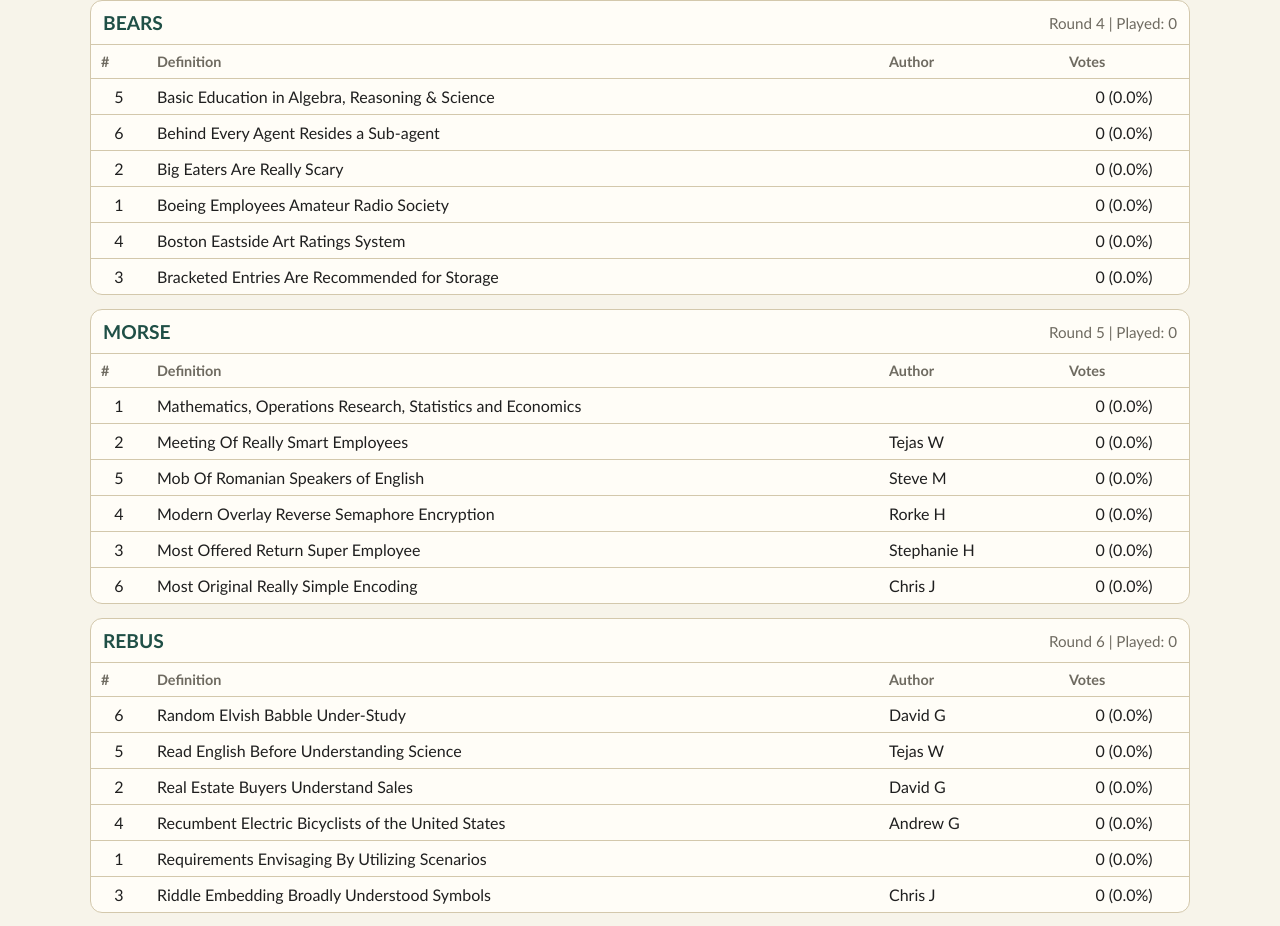
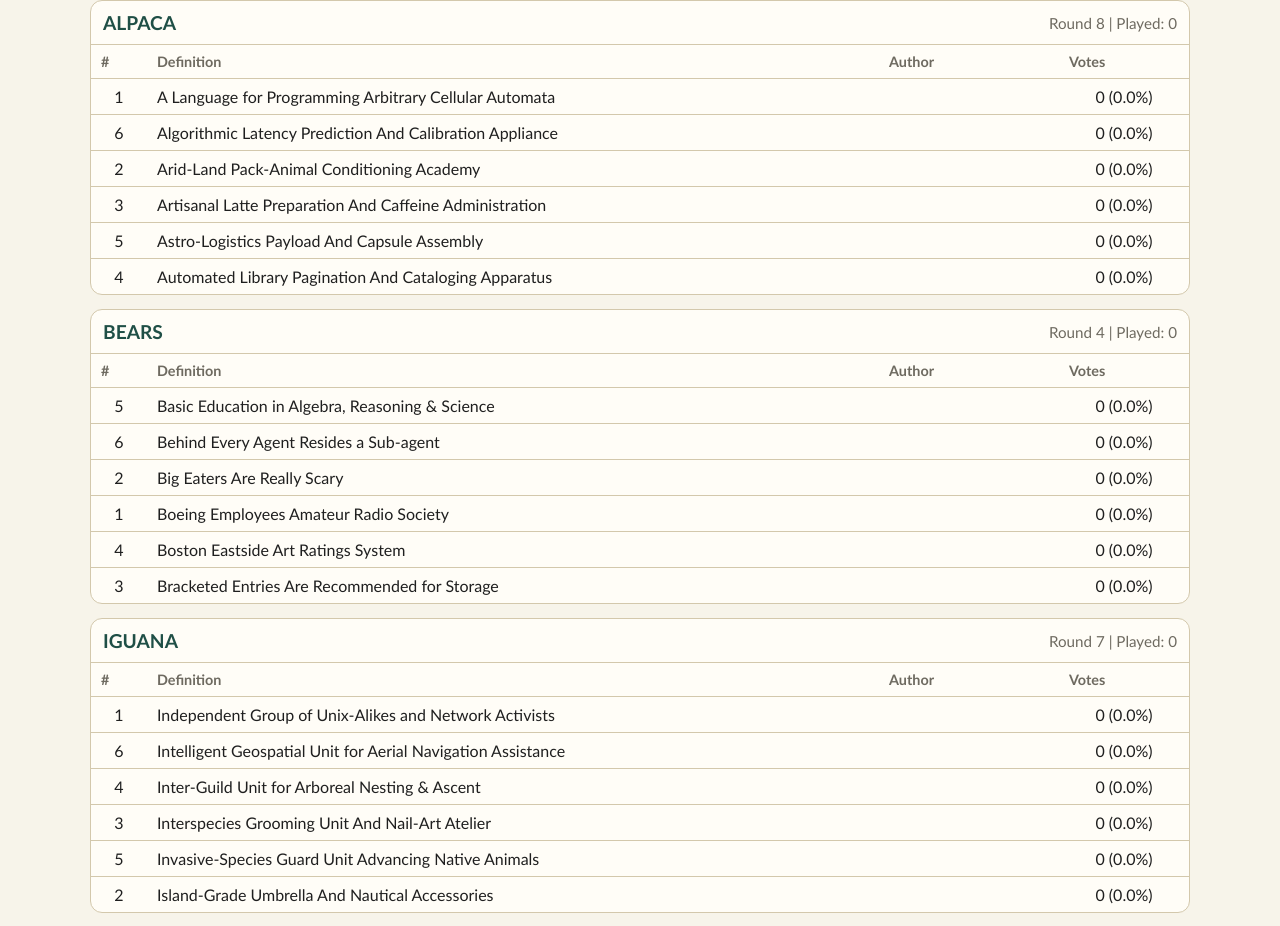
Before and after one commit to davidggarber/acronym-balderdash, a plain HTML site: page favorites.html in a window 1280 px wide. Shown: the part 192-1118 px from the top of the page. Drawn offline with Linux system fonts and the light colour scheme; files whose address does not match are found by name.

Commit message:
Final set of rounds before event starts

```diff
--- a/favorites.html
+++ b/favorites.html
@@ -197,12 +197,13 @@
         <script src="rounds/bears.js"></script>
         <script src="rounds/morse.js"></script>
         <script src="rounds/rebus.js"></script>
+        <script src="rounds/iguana.js"></script>
+        <script src="rounds/alpaca.js"></script>
         <!-- below here may be incomplete -->
         <script src="rounds/chimp.js"></script>
         <script src="rounds/codex.js"></script>
         <script src="rounds/frog.js"></script>
         <script src="rounds/horse.js"></script>
-        <script src="rounds/iguana.js"></script>
         <script src="rounds/lions.js"></script>
         <script src="rounds/llama.js"></script>
         <script src="rounds/moose.js"></script>
@@ -213,7 +214,6 @@
         <script src="rounds/zebra.js"></script>
         <script src="rounds/ibex.js"></script>
         <script src="rounds/lemur.js"></script>
-        <script src="rounds/alpaca.js"></script>
         <script src="rounds/cobra.js"></script>
 <!-- insert rounds here -->
     </head>
--- a/rounds/alpaca.js
+++ b/rounds/alpaca.js
@@ -1,5 +1,5 @@
 addRound(document.currentScript, {
-    acronym: "",
+    acronym: "ALPACA",
     guesses: [
         {
             definition: "A Language for Programming Arbitrary Cellular Automata",
@@ -8,23 +8,23 @@
             notes: "A Metalanguage for Pathological Programming",
         },
         {
-            definition: "",
+            definition: "Arid‑Land Pack‑Animal Conditioning Academy",
             author: "",
         },
         {
-            definition: "",
+            definition: "Artisanal Latte Preparation And Caffeine Administration",
             author: "",
         },
         {
-            definition: "",
+            definition: "Automated Library Pagination And Cataloging Apparatus",
             author: "",
         },
         {
-            definition: "",
+            definition: "Astro‑Logistics Payload And Capsule Assembly",
             author: "",
         },
         {
-            definition: "",
+            definition: "Algorithmic Latency Prediction And Calibration Appliance",
             author: "",
         }
     ]
--- a/rounds/iguana.js
+++ b/rounds/iguana.js
@@ -8,23 +8,23 @@
             notes: "Unix group in Belgium",
         },
         {
-            definition: "",
+            definition: "Island‑Grade Umbrella And Nautical Accessories",
             author: "",
         },
         {
-            definition: "",
+            definition: "Interspecies Grooming Unit And Nail‑Art Atelier",
             author: "",
         },
         {
-            definition: "",
+            definition: "Inter‑Guild Unit for Arboreal Nesting & Ascent",
             author: "",
         },
         {
-            definition: "",
+            definition: "Invasive‑Species Guard Unit Advancing Native Animals",
             author: "",
         },
         {
-            definition: "",
+            definition: "Intelligent Geospatial Unit for Aerial Navigation Assistance",
             author: "",
         }
     ]
--- a/rounds/rebus.js
+++ b/rounds/rebus.js
@@ -24,8 +24,8 @@
             author: "Tejas W",
         },
         {
-            definition: "Random Elvish Babble Under‑Study",
-            author: "David G",
+            definition: "Ridiculously Elaborate Blueprint for Unnecessary Symbolism",
+            author: "Copilot",
         }
     ]
 });
--- a/rounds/tiger.js
+++ b/rounds/tiger.js
@@ -2,8 +2,8 @@
     acronym: "TIGER",
     guesses: [
         {
-            definition: "The Internet Gateway and E‑Mail Router",
-            author: "",
+            definition: "Transportation Investment Generating Economic Recovery",
+            author: "A type of federal grant",
             correct: true,
         },
         {
```
Also changed, not shown: index.html (+2 -2 lines), 2 other files.
